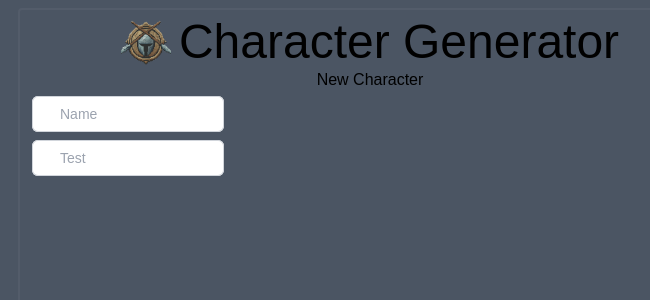
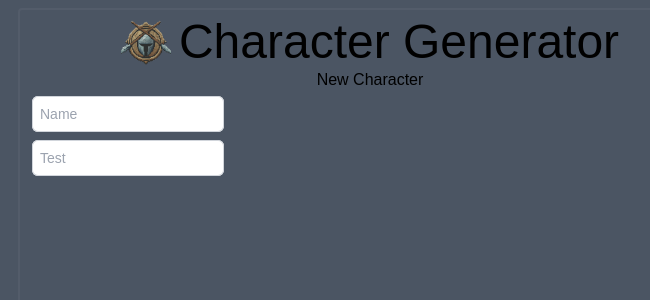
Before and after one commit to ashwillreid/char-gen, a Next.js app: page /NewCharacter in a window 1280 px wide. Shown: the top 300 px of the page, without its empty margins (270-920 px from the left). Built offline with nearby package versions, Linux system fonts and the light colour scheme; a web font is replaced by a local one.

Commit message:
add functionality to get values in and out

```diff
--- a/src/components/Inputs/TextField.tsx
+++ b/src/components/Inputs/TextField.tsx
@@ -1,18 +1,26 @@
+// "use client";
 export default function TextField({
   className,
   placeholder,
+  val = "",
+  onUpdate,
 }: Readonly<{
   className?: string;
   placeholder: string;
+  val: string;
+  onUpdate: any;
 }>) {
   return (
     <div className={`w-48 m-1 ${className ?? className}`}>
       <input
         type="text"
-        name="price"
-        id="price"
-        className="block w-full rounded-md border-0 py-1.5 pl-7 pr-20 text-gray-900 ring-1 ring-inset ring-gray-300 placeholder:text-gray-400 focus:ring-2 focus:ring-inset focus:ring-gray-600 sm:text-sm sm:leading-6"
+        name="name"
+        className="block w-full rounded-md border-0 py-1.5 pl-2 pr-2 text-gray-900 ring-1 ring-inset ring-gray-300 placeholder:text-gray-400 focus:ring-2 focus:ring-inset focus:ring-gray-600 sm:text-sm sm:leading-6"
         placeholder={placeholder}
+        value={val}
+        onChange={(e) => {
+          onUpdate(e.target.value);
+        }}
       />
     </div>
   );
```
